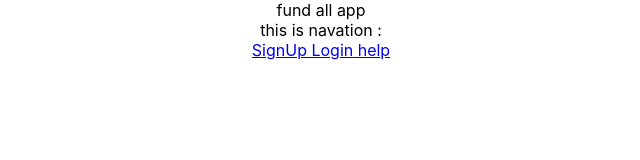
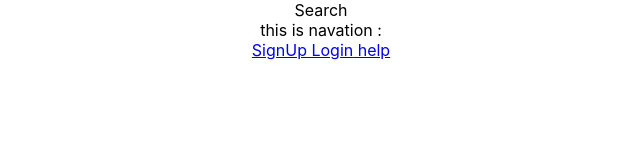
Before and after one commit to 200427-Revature-Training/team3_project2_client, a React (Create React App) app: page / in a window 1280 px wide. Shown: the top 160 px of the page, without its empty margins (319-959 px from the left). Built offline with nearby package versions, Linux system fonts and the light colour scheme.

Commit message:
Whatever

```diff
--- a/src/App.tsx
+++ b/src/App.tsx
@@ -5,7 +5,7 @@ import NavigationComponent from './components/navigation.component';
 function App() {
   return (
     <div className="App">
-      fund all app
+      Search
       <MainComponent></MainComponent>
     </div>
 
```
